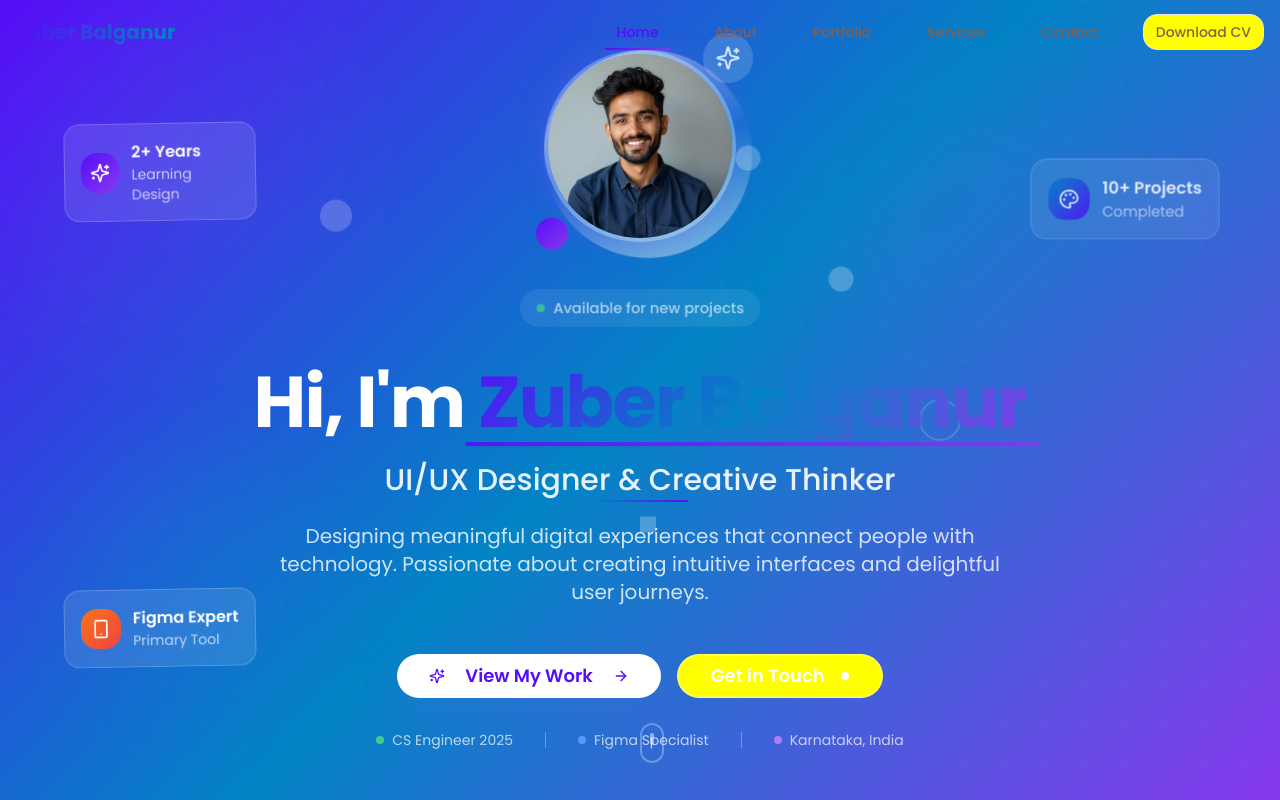
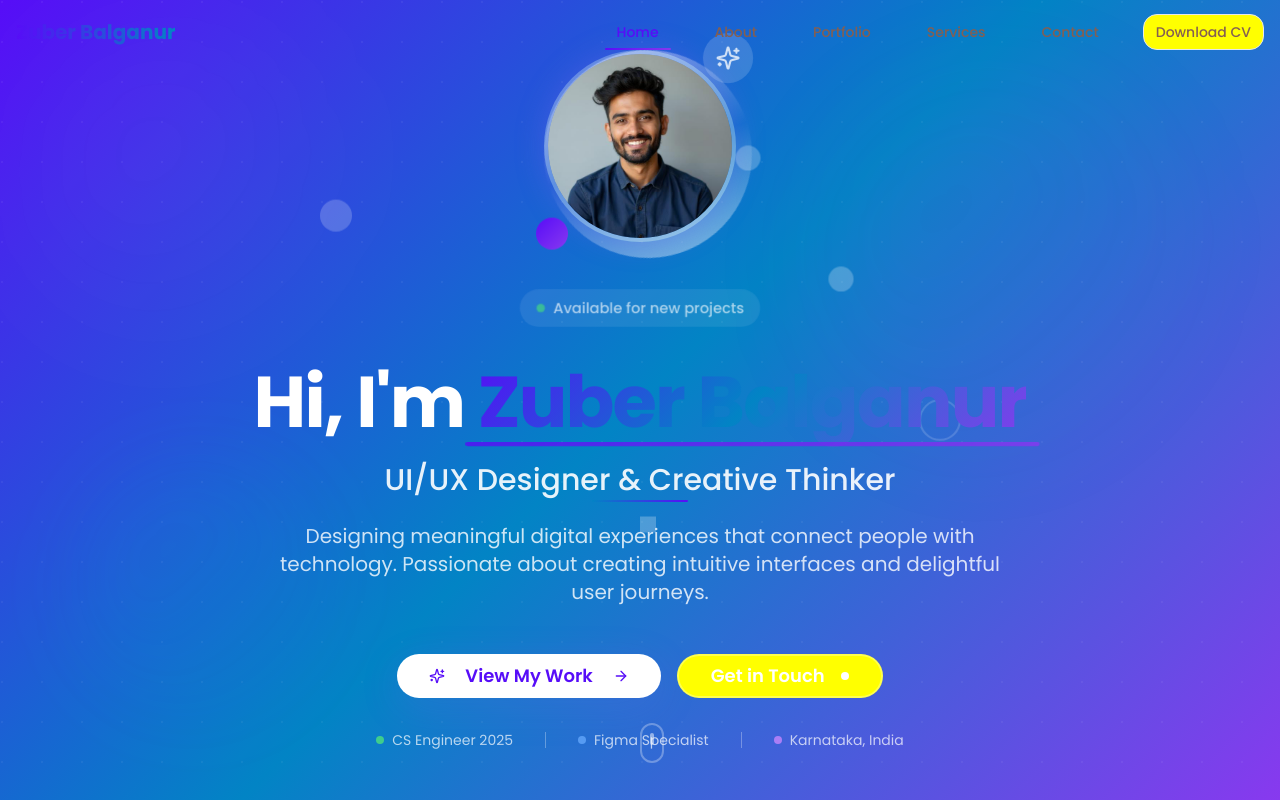
Before and after one commit to itzzubayr-eng/zubayrwork, a React (Vite) app: page / in a window 1280 px wide. Shown: the top 800 px of the page. Built offline with nearby package versions, Linux system fonts and the light colour scheme.

Commit message:
Remove hero section text
Remove "2+ years learning design", "10+ projects", and "Figma expert" from the hero section.

```diff
--- a/src/pages/Home.tsx
+++ b/src/pages/Home.tsx
@@ -32,48 +32,6 @@ const Home = () => {
               backgroundImage: `radial-gradient(circle at 2px 2px, white 1px, transparent 0)`,
               backgroundSize: '40px 40px'
             }} />
-          </div>
-        </div>
-
-        {/* Floating Info Cards */}
-        <div className="absolute inset-0 pointer-events-none">
-          {/* Experience Card */}
-          <div className="absolute top-32 left-8 lg:left-16 animate-float glass-card p-4 max-w-48 pointer-events-auto group hover:scale-105 transition-transform duration-300">
-            <div className="flex items-center space-x-3">
-              <div className="w-10 h-10 bg-gradient-primary rounded-lg flex items-center justify-center">
-                <Sparkles className="w-5 h-5 text-white" />
-              </div>
-              <div>
-                <div className="text-white font-semibold">2+ Years</div>
-                <div className="text-white/70 text-sm">Learning Design</div>
-              </div>
-            </div>
-          </div>
-
-          {/* Projects Card */}
-          <div className="absolute top-40 right-8 lg:right-16 animate-pulse-soft glass-card p-4 max-w-48 pointer-events-auto group hover:scale-105 transition-transform duration-300">
-            <div className="flex items-center space-x-3">
-              <div className="w-10 h-10 bg-gradient-secondary rounded-lg flex items-center justify-center">
-                <Palette className="w-5 h-5 text-white" />
-              </div>
-              <div>
-                <div className="text-white font-semibold">10+ Projects</div>
-                <div className="text-white/70 text-sm">Completed</div>
-              </div>
-            </div>
-          </div>
-
-          {/* Skills Card */}
-          <div className="absolute bottom-32 left-8 lg:left-16 animate-float glass-card p-4 max-w-48 pointer-events-auto group hover:scale-105 transition-transform duration-300">
-            <div className="flex items-center space-x-3">
-              <div className="w-10 h-10 bg-gradient-to-br from-orange-500 to-red-500 rounded-lg flex items-center justify-center">
-                <Smartphone className="w-5 h-5 text-white" />
-              </div>
-              <div>
-                <div className="text-white font-semibold">Figma Expert</div>
-                <div className="text-white/70 text-sm">Primary Tool</div>
-              </div>
-            </div>
           </div>
         </div>
 
```
